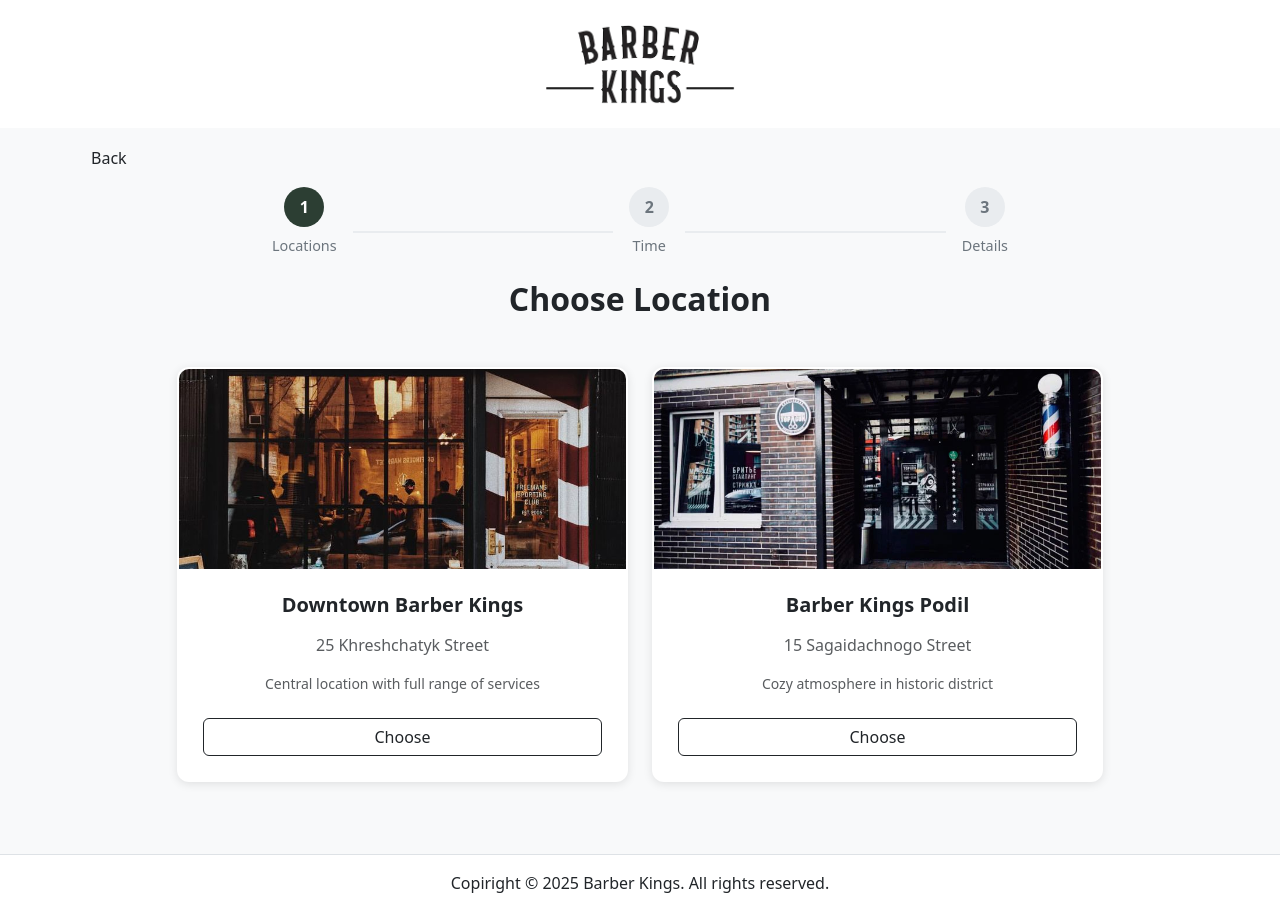
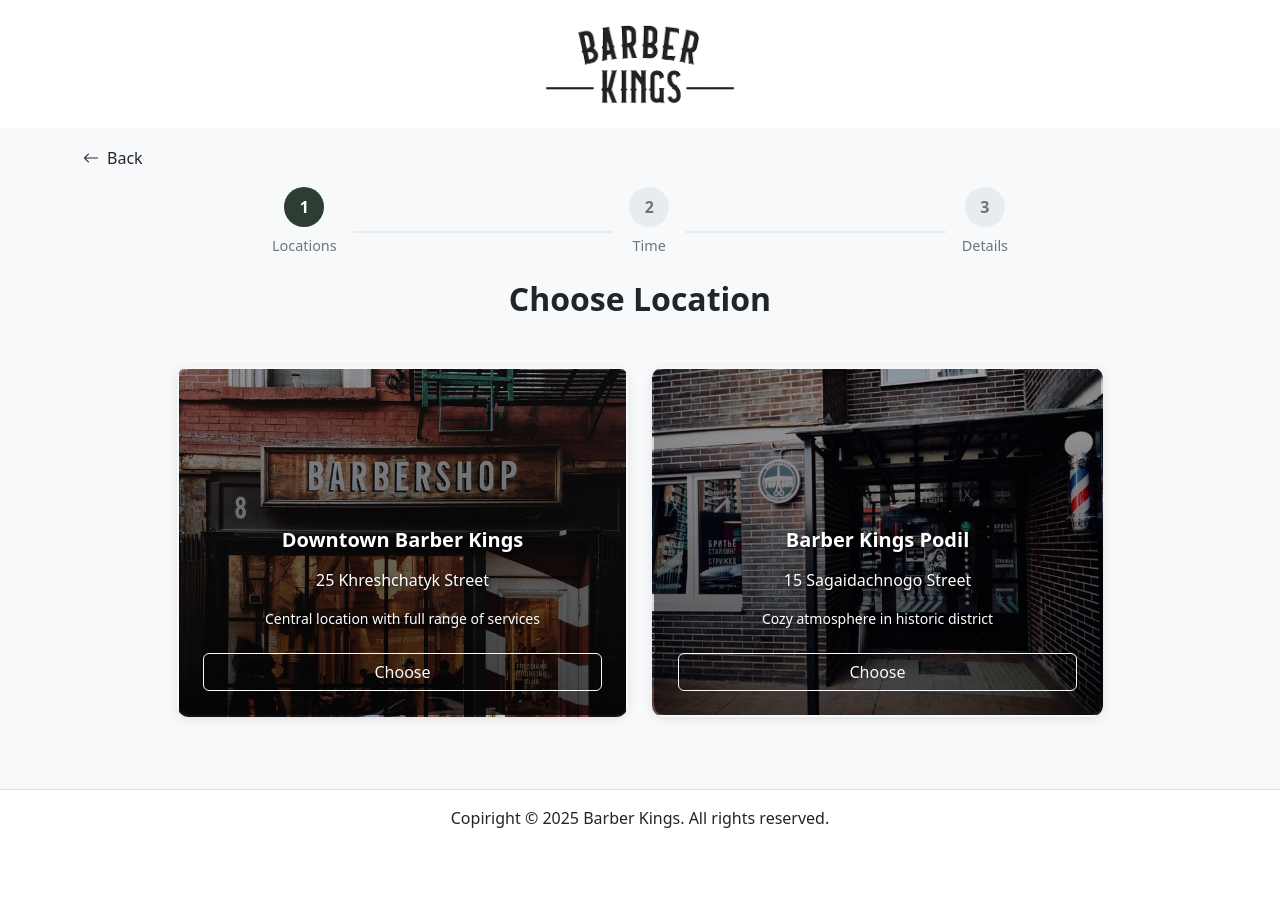
Before and after one commit to GoldenSpade/barber-kings, a Vue app: page /booking in a window 1280 px wide. After the commit the page ends 846 px from the top, so only its background shows below. Built offline with nearby package versions, Linux system fonts and the light colour scheme.

Commit message:
calendar period - 2 weeks & calendar navigation

```diff
--- a/package.json
+++ b/package.json
@@ -14,6 +14,7 @@
   },
   "dependencies": {
     "bootstrap": "^5.3.7",
+    "bootstrap-icons": "^1.13.1",
     "pinia": "^3.0.3",
     "vue": "^3.5.17",
     "vue-router": "^4.5.1"
--- a/src/main.js
+++ b/src/main.js
@@ -2,6 +2,7 @@ import { createApp } from 'vue'
 import { createPinia } from 'pinia'
 import 'bootstrap/dist/css/bootstrap.min.css'
 import 'bootstrap/dist/js/bootstrap.bundle.min.js'
+import 'bootstrap-icons/font/bootstrap-icons.css'
 
 import App from './App.vue'
 import router from './router'
--- a/src/pages/BookingPage.vue
+++ b/src/pages/BookingPage.vue
@@ -12,7 +12,7 @@
     <!-- Back Button -->
     <div class="container py-3">
       <button @click="goBack" class="btn btn-link text-dark p-0" style="text-decoration: none;">
-        <i class="fas fa-arrow-left me-2"></i>Back
+        <i class="bi bi-arrow-left me-2"></i>Back
       </button>
     </div>
 
@@ -50,22 +50,15 @@
             <div
               class="service-card h-100"
               :class="{ selected: bookingStore.selectedLocation?.id === location.id }"
+              :style="{ backgroundImage: `url(${locationImages[location.id]})` }"
               @click="bookingStore.selectLocation(location)"
             >
-              <!-- Location Image -->
-              <div class="location-image">
-                <img
-                  :src="locationImages[location.id]"
-                  :alt="`${location.name} interior`"
-                  class="img-fluid w-100"
-                />
-              </div>
-
-              <div class="card-body text-center p-4">
-                <h5 class="fw-bold text-dark mb-3">{{ location.name }}</h5>
-                <p class="text-muted mb-3">{{ location.address }}</p>
-                <p class="text-muted small mb-4">{{ location.description }}</p>
-                <button class="btn btn-outline-dark w-100 mt-auto">Choose</button>
+              <div class="card-overlay"></div>
+              <div class="card-content text-center p-4">
+                <h5 class="fw-bold text-white mb-3">{{ location.name }}</h5>
+                <p class="text-white mb-3">{{ location.address }}</p>
+                <p class="text-white small mb-4">{{ location.description }}</p>
+                <button class="btn btn-outline-light w-100 mt-auto">Choose</button>
               </div>
             </div>
           </div>
@@ -85,11 +78,11 @@
               <!-- Calendar Navigation -->
               <div class="d-flex justify-content-between align-items-center mb-4">
                 <button class="btn btn-link text-dark" @click="bookingStore.previousWeek">
-                  <i class="fas fa-chevron-left"></i>
+                  <i class="bi bi-chevron-left"></i>
                 </button>
                 <h5 class="mb-0">{{ bookingStore.formatDateRange }}</h5>
                 <button class="btn btn-link text-dark" @click="bookingStore.nextWeek">
-                  <i class="fas fa-chevron-right"></i>
+                  <i class="bi bi-chevron-right"></i>
                 </button>
               </div>
 
@@ -144,7 +137,7 @@
             <!-- Contact Form -->
             <div class="bg-white rounded shadow p-4">
               <div class="d-flex align-items-center mb-4">
-                <i class="fas fa-user me-3" style="color: #2c3e33;"></i>
+                <i class="bi bi-person me-3" style="color: #2c3e33;"></i>
                 <h6 class="mb-0 fw-bold">Contact Details</h6>
               </div>
 
@@ -281,40 +274,59 @@ onMounted(() => {
 
 /* Service Cards */
 .service-card {
-  background: white;
   border: 2px solid transparent;
   border-radius: 12px;
   box-shadow: 0 2px 10px rgba(0, 0, 0, 0.1);
   cursor: pointer;
   transition: all 0.3s ease;
   overflow: hidden;
+  background-size: cover;
+  background-position: top center;
+  background-repeat: no-repeat;
+  min-height: 350px;
+  position: relative;
+  display: flex;
+  align-items: flex-end;
 }
 
-.location-image {
-  height: 200px;
-  overflow: hidden;
+.card-overlay {
+  position: absolute;
+  top: 0;
+  left: 0;
+  right: 0;
+  bottom: 0;
+  background: linear-gradient(to bottom, rgba(0,0,0,0.3), rgba(0,0,0,0.7));
+  transition: opacity 0.3s ease;
 }
 
-.location-image img {
-  height: 100%;
+.card-content {
+  position: relative;
+  z-index: 2;
   width: 100%;
-  object-fit: cover;
-  transition: transform 0.3s ease;
+}
+
+.card-content h5,
+.card-content p {
+  text-shadow: 2px 2px 4px rgba(0, 0, 0, 0.8);
 }
 
 .service-card:hover {
   transform: translateY(-2px);
-  box-shadow: 0 4px 20px rgba(0, 0, 0, 0.15);
-  border-color: #2c3e33;
+  box-shadow: 0 4px 20px rgba(0, 0, 0, 0.25);
+  border-color: #fff;
 }
 
-.service-card:hover .location-image img {
-  transform: scale(1.05);
+.service-card:hover .card-overlay {
+  opacity: 0.9;
 }
 
 .service-card.selected {
-  border-color: #2c3e33;
-  background-color: #f8f9f8;
+  border-color: #fff;
+  box-shadow: 0 0 0 3px #2c3e33;
+}
+
+.service-card.selected .card-overlay {
+  background: linear-gradient(to bottom, rgba(44,62,51,0.4), rgba(44,62,51,0.8));
 }
 
 .service-card .btn {
@@ -323,9 +335,10 @@ onMounted(() => {
 
 .service-card:hover .btn,
 .service-card.selected .btn {
-  background-color: #2c3e33;
-  border-color: #2c3e33;
-  color: white;
+  background-color: white;
+  border-color: white;
+  color: #2c3e33;
+  font-weight: bold;
 }
 
 /* Calendar Styles */
--- a/src/stores/booking.js
+++ b/src/stores/booking.js
@@ -30,11 +30,27 @@ export const useBookingStore = defineStore('booking', () => {
     }
   ])
 
+  // Helper function to generate time slots
+  const generateTimeSlots = () => {
+    const slots = []
+    // From 9:00 to 21:00 (9 PM) with 30-minute intervals
+    for (let hour = 9; hour <= 21; hour++) {
+      if (hour < 21) {
+        slots.push(`${hour.toString().padStart(2, '0')}:00`)
+        slots.push(`${hour.toString().padStart(2, '0')}:30`)
+      } else {
+        slots.push(`${hour.toString().padStart(2, '0')}:00`) // Last slot at 21:00
+      }
+    }
+    return slots
+  }
+
   // Getters
   const weekDays = computed(() => {
     const days = []
     const start = new Date(currentWeekStart.value)
 
+    // Show 1 week (7 days) - slider approach
     for (let i = 0; i < 7; i++) {
       const date = new Date(start)
       date.setDate(start.getDate() + i)
@@ -60,8 +76,8 @@ export const useBookingStore = defineStore('booking', () => {
         available = false
         reason = 'Same day not available'
       } else {
-        // Generate time slots for available days
-        timeSlots = ['18:00', '18:15', '18:30', '18:45']
+        // Generate time slots for available days (9:00-21:00, 30min intervals)
+        timeSlots = generateTimeSlots()
       }
 
       days.push({
@@ -81,7 +97,7 @@ export const useBookingStore = defineStore('booking', () => {
   const formatDateRange = computed(() => {
     const start = new Date(currentWeekStart.value)
     const end = new Date(start)
-    end.setDate(end.getDate() + 6)
+    end.setDate(end.getDate() + 6) // 6 days for 1 week
 
     const formatDate = (date) => {
       return date.toLocaleDateString('en-US', {
@@ -129,13 +145,13 @@ export const useBookingStore = defineStore('booking', () => {
 
   const previousWeek = () => {
     const newDate = new Date(currentWeekStart.value)
-    newDate.setDate(newDate.getDate() - 7)
+    newDate.setDate(newDate.getDate() - 7) // Move 1 week back
     currentWeekStart.value = newDate
   }
 
   const nextWeek = () => {
     const newDate = new Date(currentWeekStart.value)
-    newDate.setDate(newDate.getDate() + 7)
+    newDate.setDate(newDate.getDate() + 7) // Move 1 week forward
     currentWeekStart.value = newDate
   }
 
@@ -172,18 +188,15 @@ export const useBookingStore = defineStore('booking', () => {
   }
 
   const initializeCalendar = () => {
-    // Initialize with next week by default
-    const tomorrow = new Date()
-    tomorrow.setDate(tomorrow.getDate() + 1)
+    // Initialize with current week starting from Sunday
+    const today = new Date()
 
-    // Set to Monday of next week
-    const dayOfWeek = tomorrow.getDay()
-    const daysUntilMonday = dayOfWeek === 0 ? 1 : 8 - dayOfWeek
+    // Find the current week's Sunday
+    const dayOfWeek = today.getDay()
+    const currentWeekSunday = new Date(today)
+    currentWeekSunday.setDate(today.getDate() - dayOfWeek)
 
-    const nextMonday = new Date(tomorrow)
-    nextMonday.setDate(tomorrow.getDate() + daysUntilMonday)
-
-    currentWeekStart.value = nextMonday
+    currentWeekStart.value = currentWeekSunday
   }
 
   return {
```
Also changed, not shown: 1 other file (tests, documents, lock files or other folders).
